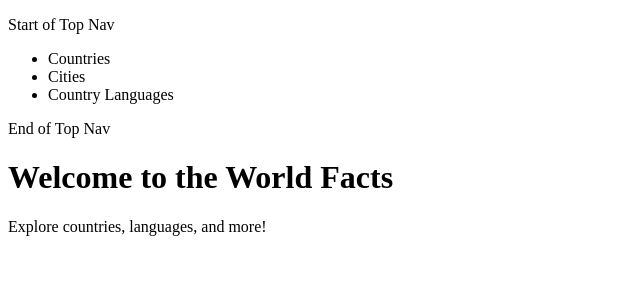
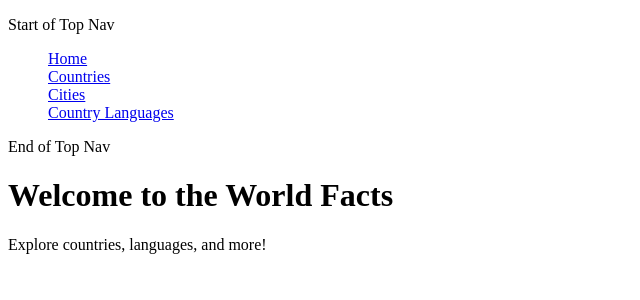
Before and after one commit to mcmnyages/WORLD_MySQL, a React (Vite) app in the folder frontend-react/: page / in a window 1280 px wide. Shown: the top 300 px of the page, without its empty margins (0-640 px from the left). Built offline with nearby package versions, Linux system fonts and the light colour scheme; no server answers.

Commit message:
refactor: update TopNav component to use Link for navigation

```diff
--- a/frontend-react/src/components/layout/TopNav.tsx
+++ b/frontend-react/src/components/layout/TopNav.tsx
@@ -1,3 +1,7 @@
+import { Link } from "react-router-dom";
+
+
+
 export default function TopNav(){
     return (
 
@@ -5,9 +9,11 @@ export default function TopNav(){
             <p>Start of  Top Nav</p>
             <nav>
                 <ul>
-                    <li>Countries</li>
-                    <li>Cities</li>
-                    <li>Country Languages</li>
+                    <Link to="/">Home</Link> <br />
+                    <Link to="/countries">Countries</Link> <br />
+                    <Link to="/cities">Cities</Link><br />
+                    <Link to="/country-languages">Country Languages</Link><br/>
+
                 </ul>
             </nav>
             <p>End of Top Nav</p>
```
